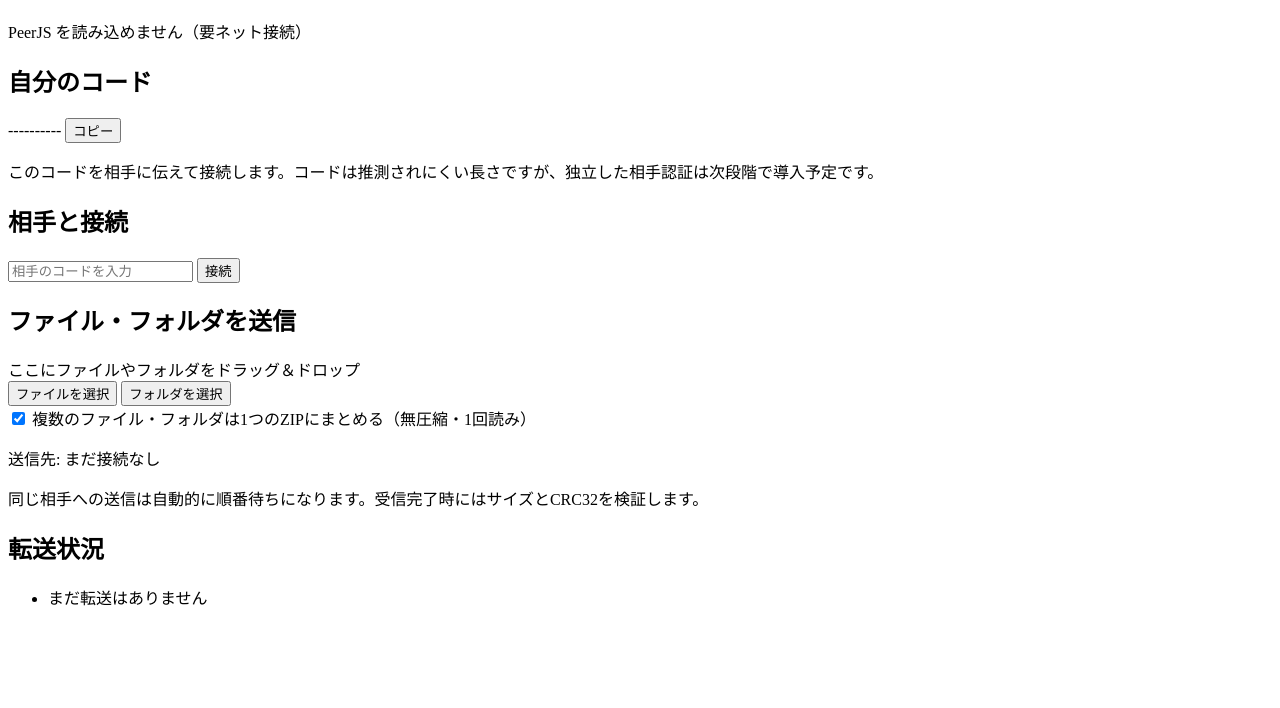
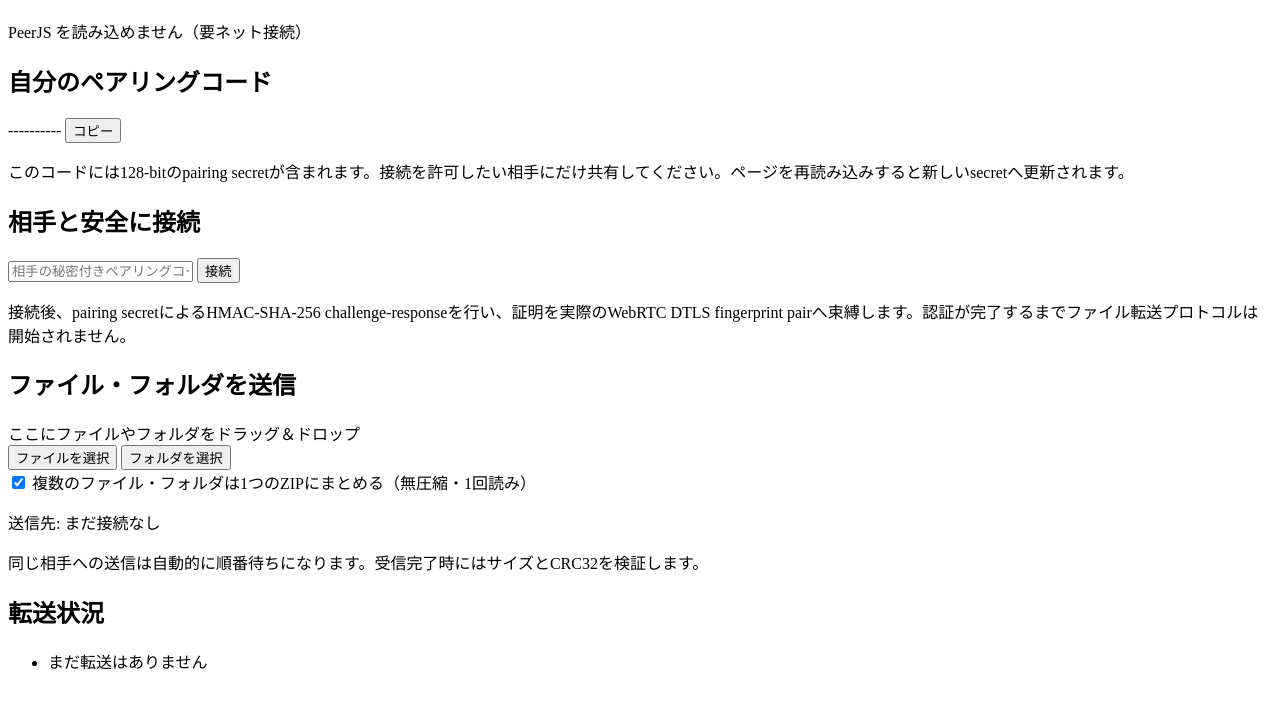
Before and after one commit to SMB-Chan/Lemon, a website with bundled scripts: page index.html in a window 1280 px wide. Shown: the part 62-770 px from the top of the page. Built offline with nearby package versions, Linux system fonts and the light colour scheme; a script that the page names is missing.

Commit message:
Load authenticated pairing layer before application

```diff
--- a/index.html
+++ b/index.html
@@ -10,6 +10,8 @@
 <link rel="stylesheet" href="./styles.css">
 <script defer src="https://cdnjs.cloudflare.com/ajax/libs/peerjs/1.5.5/peerjs.min.js" integrity="sha512-XEKeWX+mI3Ov+tg2evDlVQFzVOIp4T8J3cNcCEPaEUGpxJV3eZaN8rHuvnFPvQpGJBHPmrozJDMpm2xcDvtmyQ==" crossorigin="anonymous" referrerpolicy="no-referrer"></script>
 <script defer src="https://cdnjs.cloudflare.com/ajax/libs/qrcode-generator/1.4.4/qrcode.min.js" integrity="sha512-ZDSPMa/JM1D+7kdg2x3BsruQ6T/JpJo3jWDWkCZsP+5yVyp1KfESqLI+7RqB5k24F7p2cV7i2YHh/890y6P6Sw==" crossorigin="anonymous" referrerpolicy="no-referrer"></script>
+<script defer src="./pairing-core.js"></script>
+<script defer src="./pairing.js"></script>
 <script defer src="./core.js"></script>
 <script defer src="./app.js"></script>
 </head>
@@ -20,24 +22,25 @@
 </header>
 <main>
   <section class="card">
-    <h2>自分のコード</h2>
+    <h2>自分のペアリングコード</h2>
     <div class="id-row">
       <span id="my-id" class="id">----------</span>
       <button id="copy-btn" class="sub" type="button">コピー</button>
     </div>
-    <p class="hint">このコードを相手に伝えて接続します。コードは推測されにくい長さですが、独立した相手認証は次段階で導入予定です。</p>
+    <p class="hint">このコードには128-bitのpairing secretが含まれます。接続を許可したい相手にだけ共有してください。ページを再読み込みすると新しいsecretへ更新されます。</p>
     <div class="qr-box">
-      <canvas id="my-qr" hidden aria-label="接続用QRコード"></canvas>
+      <canvas id="my-qr" hidden aria-label="秘密付き接続用QRコード"></canvas>
       <p id="qr-hint" class="qr-hint"></p>
     </div>
   </section>
 
   <section class="card">
-    <h2>相手と接続</h2>
+    <h2>相手と安全に接続</h2>
     <div class="connect-row">
-      <input type="text" id="peer-input" placeholder="相手のコードを入力" autocomplete="off" spellcheck="false" aria-label="相手のコード">
+      <input type="text" id="peer-input" placeholder="相手の秘密付きペアリングコードを入力" autocomplete="off" spellcheck="false" aria-label="相手のペアリングコード">
       <button id="connect-btn" type="button">接続</button>
     </div>
+    <p class="security-note">接続後、pairing secretによるHMAC-SHA-256 challenge-responseを行い、証明を実際のWebRTC DTLS fingerprint pairへ束縛します。認証が完了するまでファイル転送プロトコルは開始されません。</p>
     <ul id="conn-list"></ul>
   </section>
 
```
